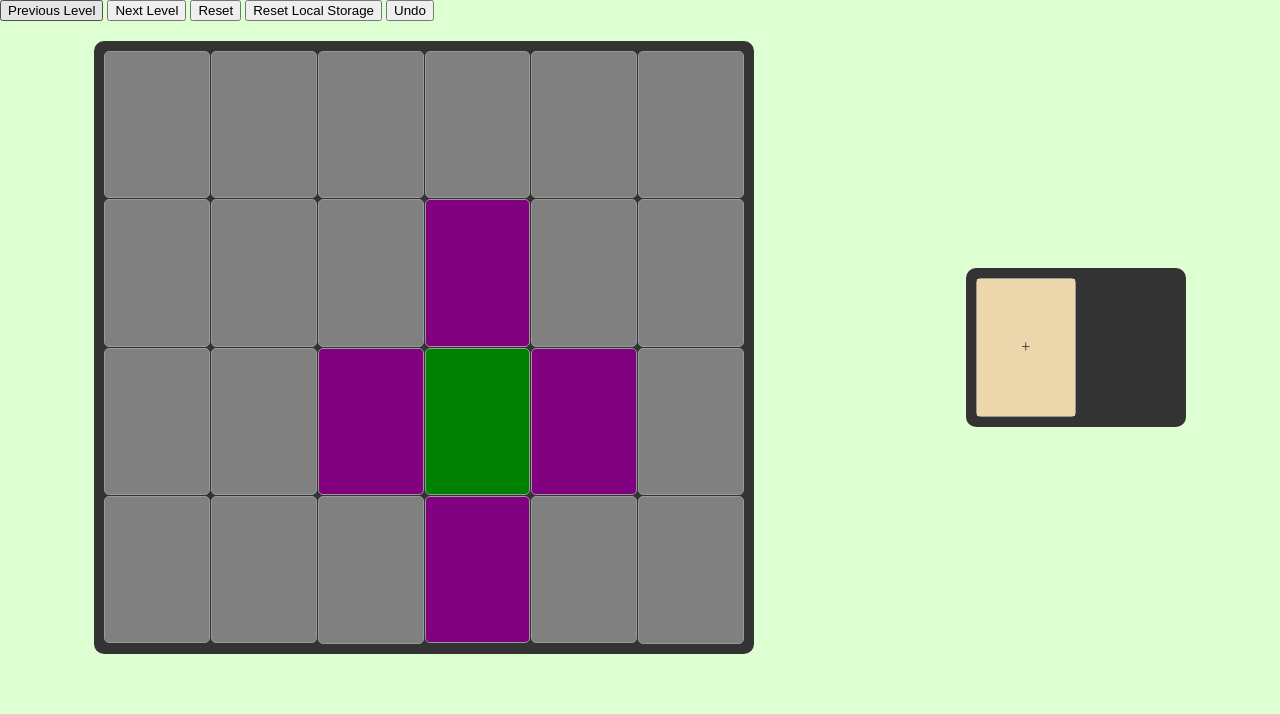
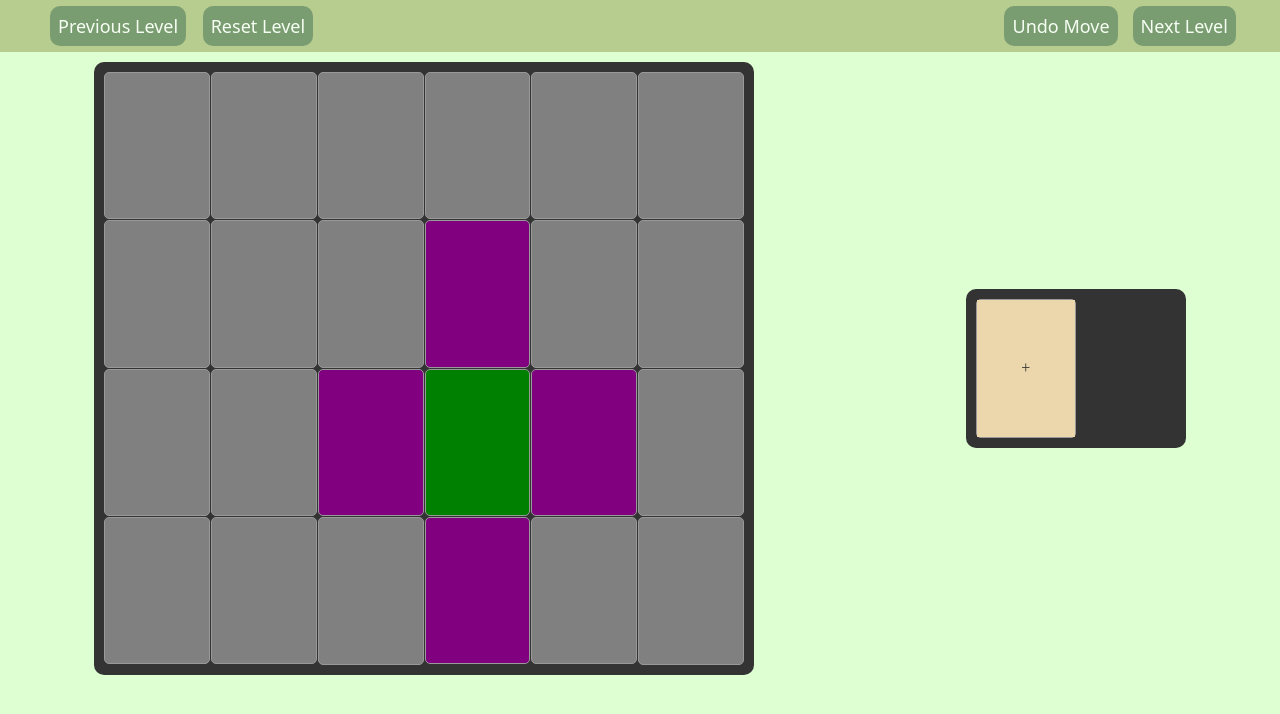
Before and after one commit to cse110-sp25-group04/cse110-sp25-group04, a website with bundled scripts: page project/index.html in a window 1280 px wide. Built offline with nearby package versions, Linux system fonts and the light colour scheme.

Commit message:
Removed clear local storage and added nav bar visuals

```diff
--- a/project/index.html
+++ b/project/index.html
@@ -10,13 +10,16 @@
 </head>
 <body>
   <!-- Control buttons for navigating and board state-->
-  <div id="controls">
-    <button id="previous-level">Previous Level</button>
-    <button id="next-level">Next Level</button>
-    <button id="reset">Reset</button>
-    <button id="reset-local-storage">Reset Local Storage</button>
-    <button id="undo">Undo</button>
-  </div>
+  <nav class="title">
+    <div class="nav-left">
+      <button id="previous-level">Previous Level</button>
+      <button id="reset">Reset Level</button>
+    </div>
+    <div class="nav-right">
+      <button id="undo">Undo Move</button>
+      <button id="next-level">Next Level</button>
+    </div>
+  </nav>
 
   <!-- Main game layout -->
   <div id="board-layout">
--- a/project/sources/scripts/main.js
+++ b/project/sources/scripts/main.js
@@ -110,7 +110,6 @@ function createControlListeners() {
     const prevButton = document.getElementById('previous-level');
     const nextButton = document.getElementById('next-level');
     const resetButton = document.getElementById('reset');
-    const resetLSButton = document.getElementById('reset-local-storage');
     const undoButton = document.getElementById('undo');
 
     prevButton.addEventListener('click', function () {
@@ -134,11 +133,6 @@ function createControlListeners() {
         if (dndManager) { dndManager.moveHistory = []; }
         resetCounter += 1;
         localStorage.setItem('reset-counter', resetCounter);
-    });
-
-    resetLSButton.addEventListener('click', function () {
-        localStorage.clear();
-        if (dndManager) { dndManager.moveHistory = []; }
     });
 
     undoButton.addEventListener('click', () => {
--- a/project/sources/styles/style.css
+++ b/project/sources/styles/style.css
@@ -20,6 +20,76 @@ body {
   min-height: 70vh;
   background: #ddffd1;
   overflow: hidden;
+}
+
+/*---------------------------------------
+  Navbar Layout
+----------------------------------------*/
+
+nav {
+  display: flex;
+  align-items: center;
+  background-color: #abbd7b;
+  opacity: 75%;
+  padding-top: 6px;
+  padding-bottom: 6px;
+  /* margin-bottom: 5px; */
+}
+
+.title .nav-right {
+  margin-left: auto;
+}
+
+#previous-level {
+  border-radius: 10px;
+  border: none;
+  padding: 8px;
+  color: white;
+  font-size: 18px;
+  font-family: 'Noto Sans', sans-serif;
+  position: relative;
+  margin: relative;
+  background-color: #5a7b51;
+  left: 20%;
+}
+
+#reset {
+  border-radius: 10px;
+  border: none;
+  padding: 8px;
+  color: white;
+  font-size: 18px;
+  font-family: 'Noto Sans', sans-serif;
+  position: relative;
+  margin: relative;
+  background-color: #5a7b51;
+  left: 25%;
+}
+
+#undo {
+  border-radius: 10px;
+  border: none;
+  padding: 8px;
+  color: white;
+  font-size: 18px;
+  font-family: 'Noto Sans', sans-serif;
+  position: relative;
+  margin: relative;
+  background-color: #5a7b51;
+  right: 25%;
+}
+
+#next-level {
+  border-radius: 10px;
+  border: none;
+  padding: 8px;
+  color: white;
+  font-size: 18px;
+  font-family: 'Noto Sans', sans-serif;
+  position: relative;
+  margin: relative;
+  background-color: #5a7b51;
+  right: 20%;
 }
 
 /*---------------------------------------
@@ -49,7 +119,7 @@ body {
   width: 100%;
   max-width: calc(var(--grid-cols) * var(--card-max-width));
   box-sizing: border-box;
-  margin: 20px auto;
+  margin: 10px auto;
 }
 
 /* Individual Grid Cell */
```
